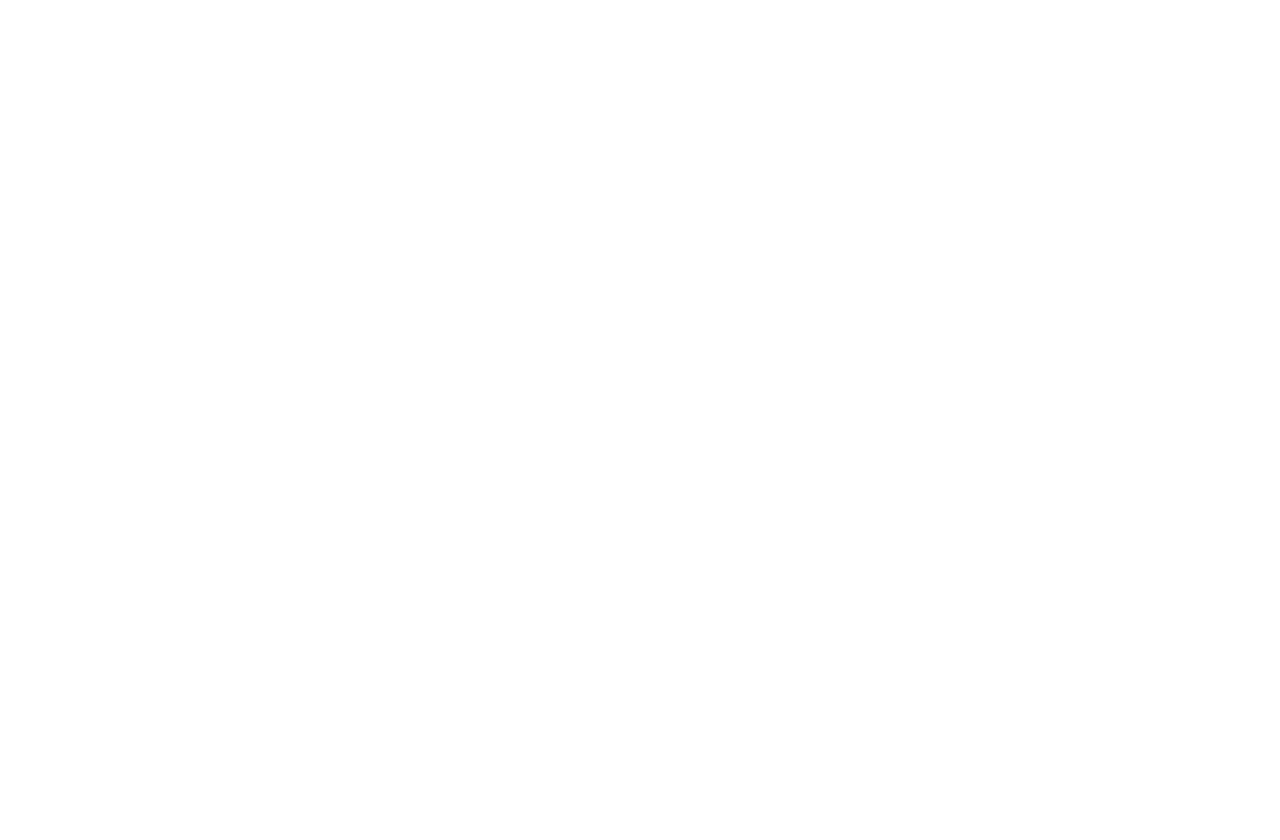
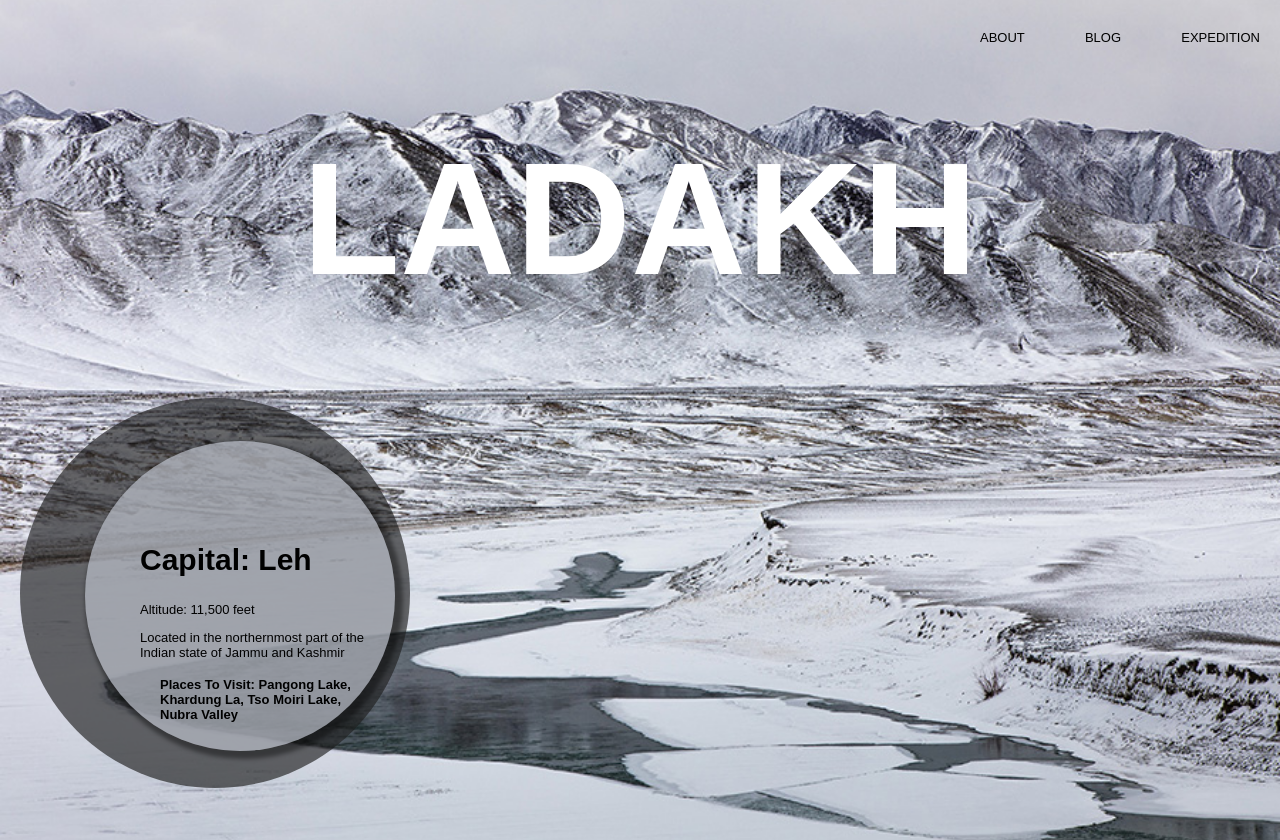
Before and after one commit to aditi1403/Parallax_Website, a plain HTML site: page ladakh.html in a window 1280 px wide. Before the commit the page ends 800 px from the top, so only its background shows below. Drawn offline with Linux system fonts and the light colour scheme.

Commit message:
new commit

```diff
--- a/ladakh.css
+++ b/ladakh.css
@@ -0,0 +1,107 @@
+body {
+    margin: 0;
+    padding: 0;
+    font-family: Arial, sans-serif;
+}
+
+.container {
+    background-image: url('image_files/ladakh_back.jpg'); /* replace with your background image */
+    background-size: cover;
+    background-position: center;
+    height: 100vh;
+    display: flex;
+    flex-direction: column;
+    padding: 20px;
+}
+
+.nav {
+    font-size: small;
+    width: 300px;
+    position: absolute;
+    right: 0;
+    padding: 10px;
+    display: flex;
+    justify-content: space-between;
+}
+
+.header {
+    font-size: 80px;
+    font-weight: bold;
+    color: white;
+    text-align: center;
+    text-shadow: 4px 4px 20px rgba(128, 128, 128, 0.107);
+    margin-bottom: 80px;
+    /* z-index: 1; */
+}
+
+
+
+.nav a {
+    color: black;
+    text-decoration: none;
+    font-weight: 500;
+    margin: 0 10px;
+}
+
+.nav a:hover {
+    color: #ccc;
+}
+
+.content {
+    display: flexbox;
+    flex-direction: column;
+    align-items: center;
+    width: 100px;
+    margin-left: 100px;
+    /* padding: 200px; */
+    /* border-radius: 50%; */
+ }
+
+.box{
+    width: 390px;
+    height: 390px;
+    border-radius: 800px;
+    background-color: #202020a6;
+    margin-top: -100px;
+}
+
+.box::before {
+    margin-top: 43px;
+    margin-left: 65px;
+    content: "";
+    display: block;
+    width: 310px;
+    height: 310px;
+    background-color: #c0c5cfaa;
+    box-shadow: 4px 4px 4px 4px rgba(0, 0, 0, 0.412);
+    border-radius: 50%;
+}
+
+.info {
+    width: 250px;
+    word-wrap: normal;
+    /* align-items: center; */
+    vertical-align: middle;
+    margin-top: -270px;
+    margin-left: 20px;
+    border-radius: 10%;
+    font-size: 13px;
+}
+
+.info h2 {
+    width: 250px;
+    align-items: center;
+    word-wrap: normal;
+    /* margin: 10px; */
+    font-size: 30px;
+}
+
+.places {
+    font-size: small;
+    width: 220px;
+    align-items: center;
+    word-wrap: normal;
+    /* padding: 0; */
+    /* margin: 0; */
+    margin-left: 40px;
+}
--- a/ladakh.html
+++ b/ladakh.html
@@ -0,0 +1,34 @@
+<!DOCTYPE html>
+<html lang="en">
+<head>
+    <meta charset="UTF-8">
+    <meta name="viewport" content="width=device-width, initial-scale=1.0">
+    <title>Ladakh</title>
+    <link rel="stylesheet" href="ladakh.css">
+</head>
+<body>
+    <div class="container">
+        <div class="nav">
+            <!-- <a href="#">ARK</a> -->
+            <a href="#">ABOUT</a>
+            <a href="#">BLOG</a>
+            <a href="#">EXPEDITION</a>
+        </div>
+        <div class="header">
+            <h1>LADAKH</h1>
+        </div>
+        <div class="box"></div>
+        <div class="content">
+                <div class="info">
+                    <h2>Capital: Leh</h2>
+                    <p>Altitude: 11,500 feet</p>
+                    <p>Located in the northernmost part of the Indian state of Jammu and Kashmir</p>
+                </div>
+                <div class="places">
+                    <h4>Places To Visit: Pangong Lake, Khardung La, Tso Moiri Lake, Nubra Valley</h4>
+                </div>
+            </div>
+        </div>
+    </div>
+</body>
+</html>
```
Also changed, not shown: home.html (line endings or trailing spaces), image_files/ladakh_back.jpg (added).
